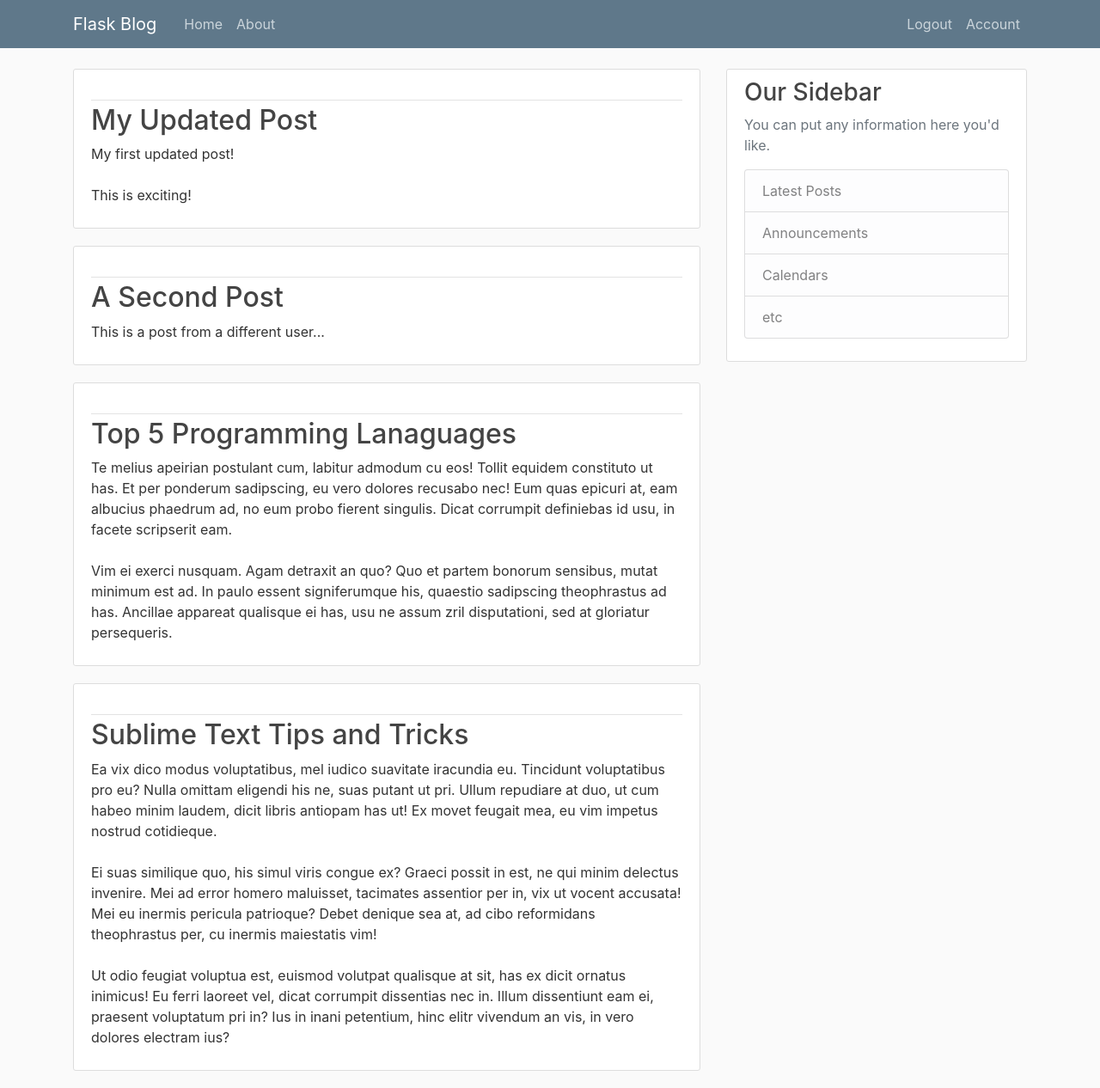
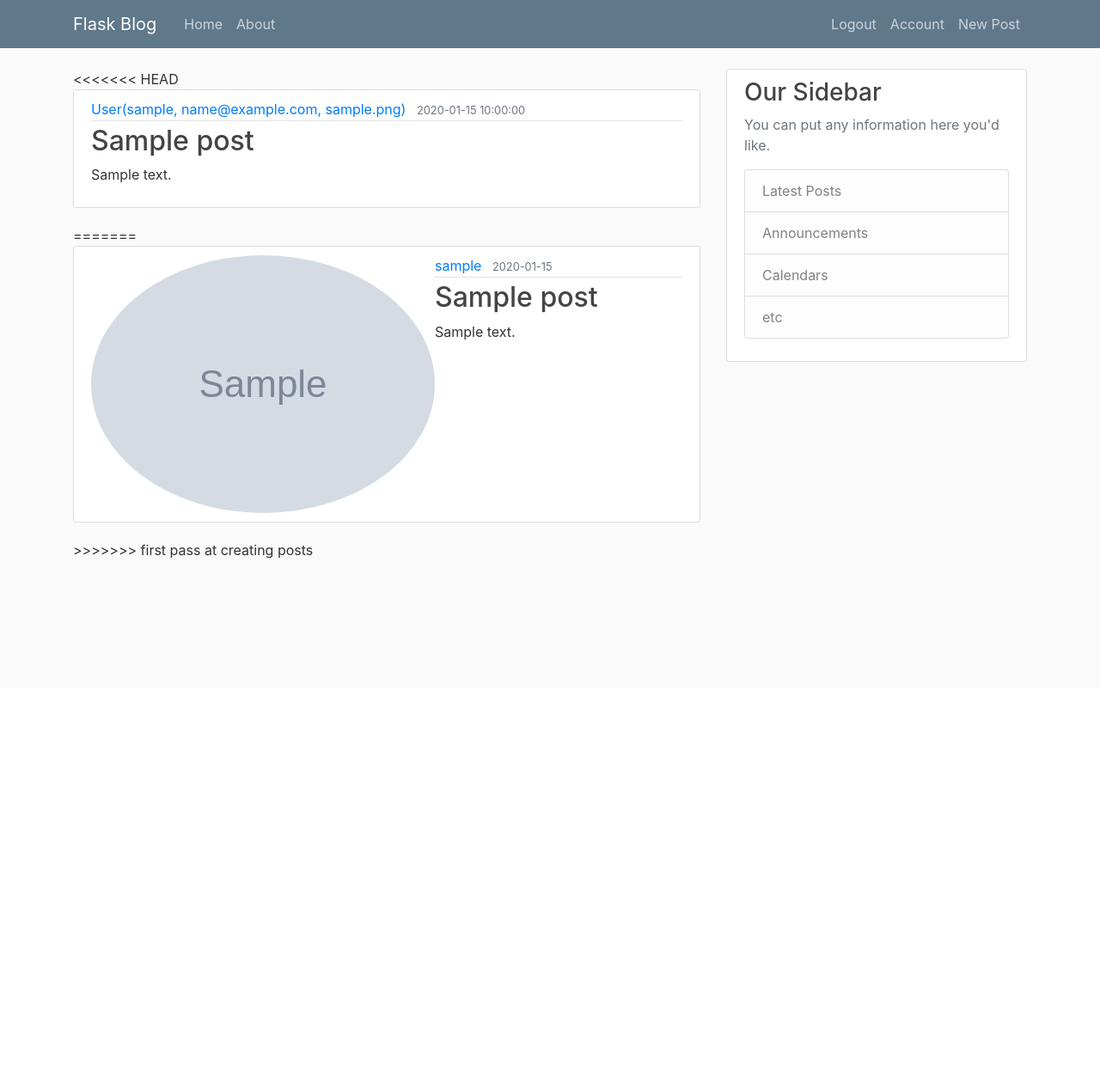
Before and after one commit to kalenshi/flaks_blog, a Flask app: page / in a window 1280 px wide. Shown: the whole page at 86% size. After the commit the page ends 650 px from the top, so only its background shows below. Run offline with Flask 2, Linux system fonts and the light colour scheme; a user stored in the database is signed in; tables that the repository leaves empty hold one stand-in row (values such as "Sample post"); grey boxes marked "Sample" are stand-in pictures; parts of the project's set-up code (start-up, migrations or seed data) failed here and were passed over; some libraries are stand-ins or nearby versions.

Commit message:
first pass at creating posts

```diff
--- a/flask_blog/routes/__init__.py
+++ b/flask_blog/routes/__init__.py
@@ -5,3 +5,4 @@ from .page_not_found import page_not_found
 from .register import register
 from .logout import logout
 from .account import account
+from .new_posts import new_post
--- a/flask_blog/routes/account.py
+++ b/flask_blog/routes/account.py
@@ -27,6 +27,7 @@ def save_picture(form_picture):
 @app.route("/account", methods=["GET", "POST"])
 @login_required
 def account():
+    posts = current_user.posts
     form = UpdateAccountForm()
     profile_image = url_for("static", filename=f"images/{current_user.image_file}")
 
@@ -42,4 +43,4 @@ def account():
     elif request.method == "GET":
         form.username.data = current_user.username
         form.email.data = current_user.email
-    return render_template("account.html", form=form, profile_image=profile_image)
+    return render_template("account.html", form=form, profile_image=profile_image, posts=posts)
--- a/flask_blog/routes/home.py
+++ b/flask_blog/routes/home.py
@@ -1,30 +1,10 @@
 from flask import render_template
 from flask_blog import app
-
-posts = [
-    {
-        "title": "My Updated Post",
-        "content": "My first updated post!\r\n\r\nThis is exciting!",
-        "user_id": 1
-    },
-    {
-        "title": "A Second Post",
-        "content": "This is a post from a different user...",
-        "user_id": 2
-    },
-    {
-        "title": "Top 5 Programming Lanaguages",
-        "content": "Te melius apeirian postulant cum, labitur admodum cu eos! Tollit equidem constituto ut has. Et per ponderum sadipscing, eu vero dolores recusabo nec! Eum quas epicuri at, eam albucius phaedrum ad, no eum probo fierent singulis. Dicat corrumpit definiebas id usu, in facete scripserit eam.\r\n\r\nVim ei exerci nusquam. Agam detraxit an quo? Quo et partem bonorum sensibus, mutat minimum est ad. In paulo essent signiferumque his, quaestio sadipscing theophrastus ad has. Ancillae appareat qualisque ei has, usu ne assum zril disputationi, sed at gloriatur persequeris.",
-        "user_id": 1
-    },
-    {
-        "title": "Sublime Text Tips and Tricks",
-        "content": "Ea vix dico modus voluptatibus, mel iudico suavitate iracundia eu. Tincidunt voluptatibus pro eu? Nulla omittam eligendi his ne, suas putant ut pri. Ullum repudiare at duo, ut cum habeo minim laudem, dicit libris antiopam has ut! Ex movet feugait mea, eu vim impetus nostrud cotidieque.\r\n\r\nEi suas similique quo, his simul viris congue ex? Graeci possit in est, ne qui minim delectus invenire. Mei ad error homero maluisset, tacimates assentior per in, vix ut vocent accusata! Mei eu inermis pericula patrioque? Debet denique sea at, ad cibo reformidans theophrastus per, cu inermis maiestatis vim!\r\n\r\nUt odio feugiat voluptua est, euismod volutpat qualisque at sit, has ex dicit ornatus inimicus! Eu ferri laoreet vel, dicat corrumpit dissentias nec in. Illum dissentiunt eam ei, praesent voluptatum pri in? Ius in inani petentium, hinc elitr vivendum an vis, in vero dolores electram ius?",
-        "user_id": 1
-    }]
+from flask_blog.models import Post
 
 
 @app.route("/")
 @app.route("/home")
 def home():
+    posts = Post.query.all()
     return render_template("home.html", posts=posts)
--- a/flask_blog/templates/base.html
+++ b/flask_blog/templates/base.html
@@ -36,6 +36,7 @@
                     {% if current_user.is_authenticated %}
                     <a class="nav-item nav-link" href="{{url_for('logout')}}">Logout</a>
                     <a class="nav-item nav-link" href="{{url_for('account')}}">Account</a>
+                    <a class="nav-item nav-link" href="{{url_for('new_post')}}">New Post</a>
                     {% else %}
                     <a class="nav-item nav-link" href="{{url_for('login')}}">Login</a>
                     <a class="nav-item nav-link" href="{{url_for('register')}}">Register</a>
@@ -49,7 +50,6 @@
 <main role="main" class="container">
     <div class="row">
         <div class="col-md-8">
-
             {% with messages = get_flashed_messages(with_categories=True) %}
             {% if messages %}
             {% for category, message in messages %}
@@ -62,7 +62,6 @@
             {% endfor %}
             {% endif %}
             {% endwith %}
-
             {% block body %}{% endblock %}
         </div>
         <div class="col-md-4">
--- a/flask_blog/templates/home.html
+++ b/flask_blog/templates/home.html
@@ -1,6 +1,7 @@
 {% extends "base.html" %}
 {% block title %} home page {% endblock title %}
 {% block body %}
+<<<<<<< HEAD
     {% for post in posts %}
         <article class="media content-section">
             <div class="media-body">
@@ -13,4 +14,20 @@
             </div>
         </article>
     {% endfor %}
+=======
+{% for post in posts %}
+<article class="media content-section">
+    <img class="rounded-circle article-image"
+         src='{{url_for("static", filename="images/"+post.author.image_file)}}'>
+    <div class="media-body">
+        <div class="article-metadata">
+            <a class="mr-2" href="{{url_for('account')}}">{{ post.author.username }}</a>
+            <small class="text-muted">{{ post.date_posted.strftime("%Y-%m-%d") }}</small>
+        </div>
+        <h2><a class="article-title" href="#">{{ post.title }}</a></h2>
+        <p class="article-content">{{ post.content }}</p>
+    </div>
+</article>
+{% endfor %}
+>>>>>>> first pass at creating posts
 {% endblock body %}
```
Also changed, not shown: flask_blog/forms/create_post_form.py (added, +13 -0 lines), flask_blog/routes/new_posts.py (added, +24 -0 lines), flask_blog/templates/account.html (+13 -0 lines), flask_blog/templates/create_post.html (added, +42 -0 lines), flask_blog/templates/logout.html (deleted, +0 -10 lines).
